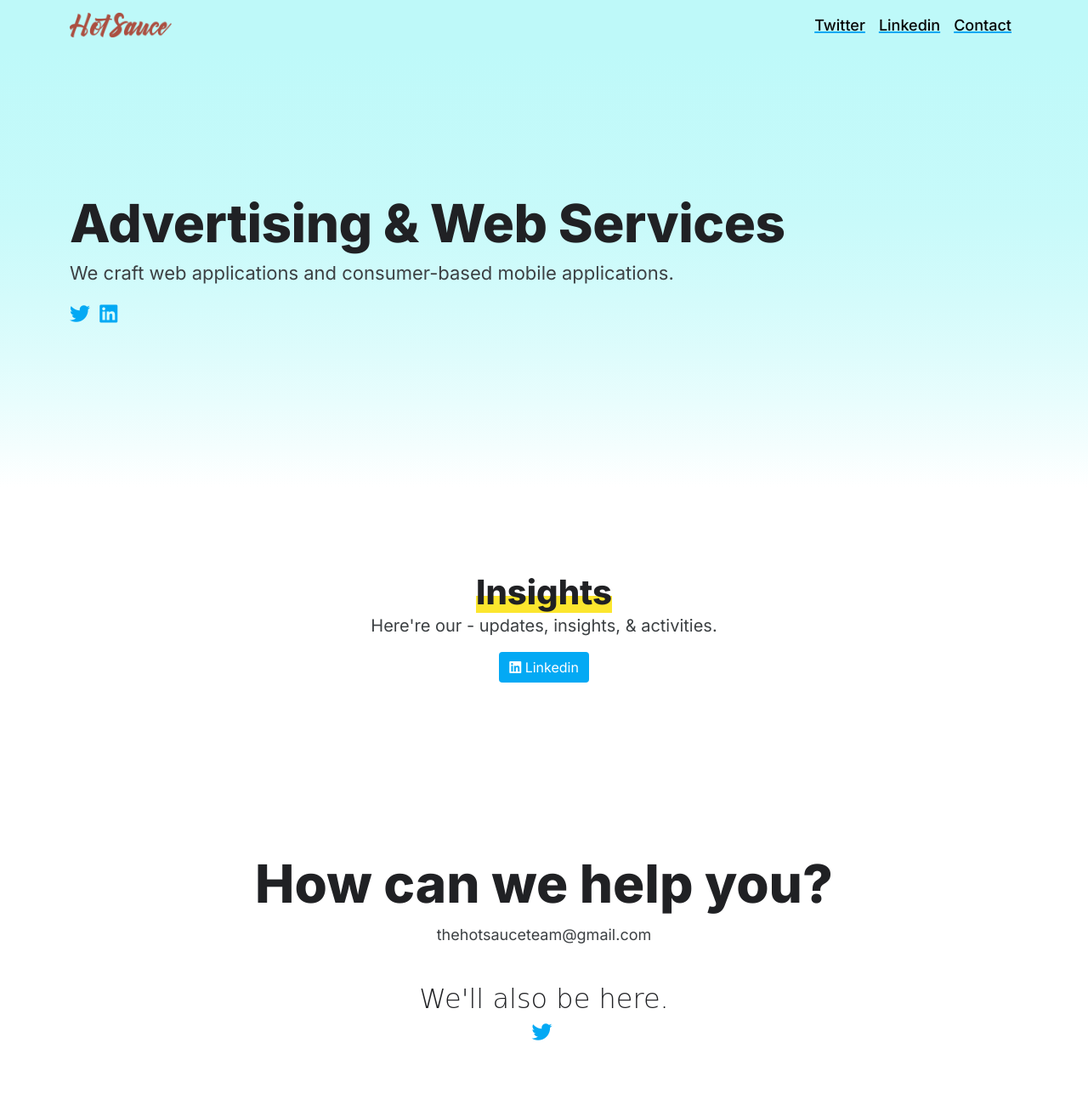
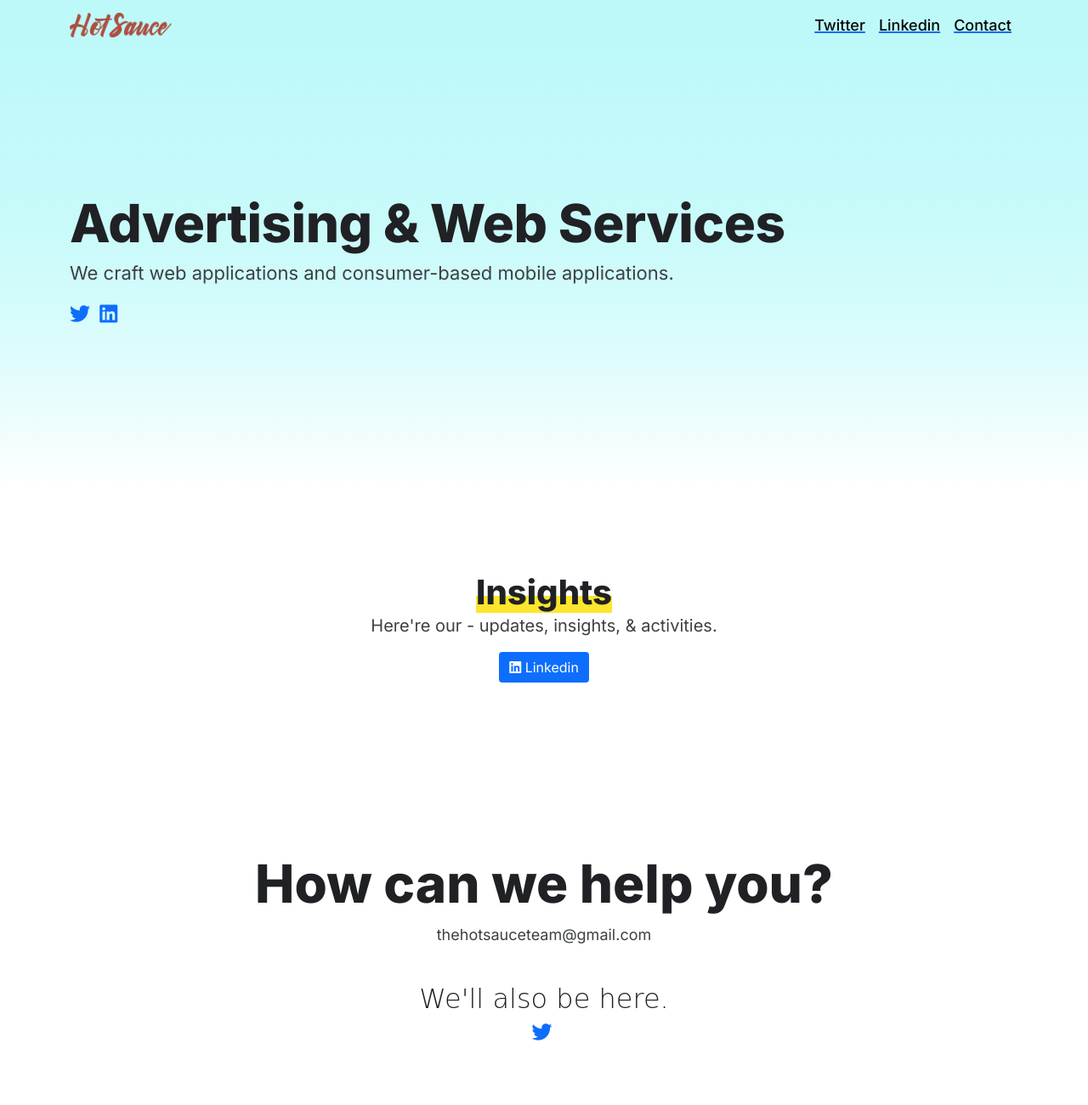
Before and after one commit to thehotsaucelab/thehotsaucelab.github.io, a plain HTML site: page index.html in a window 1280 px wide. Shown: the top 1300 px of the page at 85% size. Drawn offline with nearby package versions, Linux system fonts and the light colour scheme; a web font is replaced by a local one.

Commit message:
Update style.css
CSS update

```diff
--- a/style.css
+++ b/style.css
@@ -17,7 +17,7 @@ a{
 }
 .btn{
   border: none;
-  background-color: #03a9f4;
+  background-color: #0d6efd;
   font-weight: 400;
 }
 .btn:hover{
@@ -38,7 +38,7 @@ a{
 }
 .navbar-light .navbar-nav .nav-link {
   color: #050505;
-  text-decoration: underline #03a9f4 2px;
+  text-decoration: underline #0d6efd 2px;
 }
 
 .navbar .navbar-toggler{
@@ -107,7 +107,7 @@ font-size: 22px;
 }
 #about .fa-brands{
   font-size: x-large;
-  color: #03a9f4;
+  color: #0d6efd;
 }
 #about .fa-brands:hover{
   color: #616161;
@@ -145,7 +145,7 @@ font-size: 22px;
   }
 #insights .btn {
   border: none;
-  background-color: #03a9f4;
+  background-color: #0d6efd;
 }
 #insights .btn:hover{
   background-color: #616161;
@@ -216,7 +216,7 @@ footer #contact span{
 }
 footer #contact .fa-brands{
   font-size: x-large;
-  color: #03a9f4;
+  color: #0d6efd;
 }
 footer #contact .fa-brands:hover{
   color: #616161;
```
